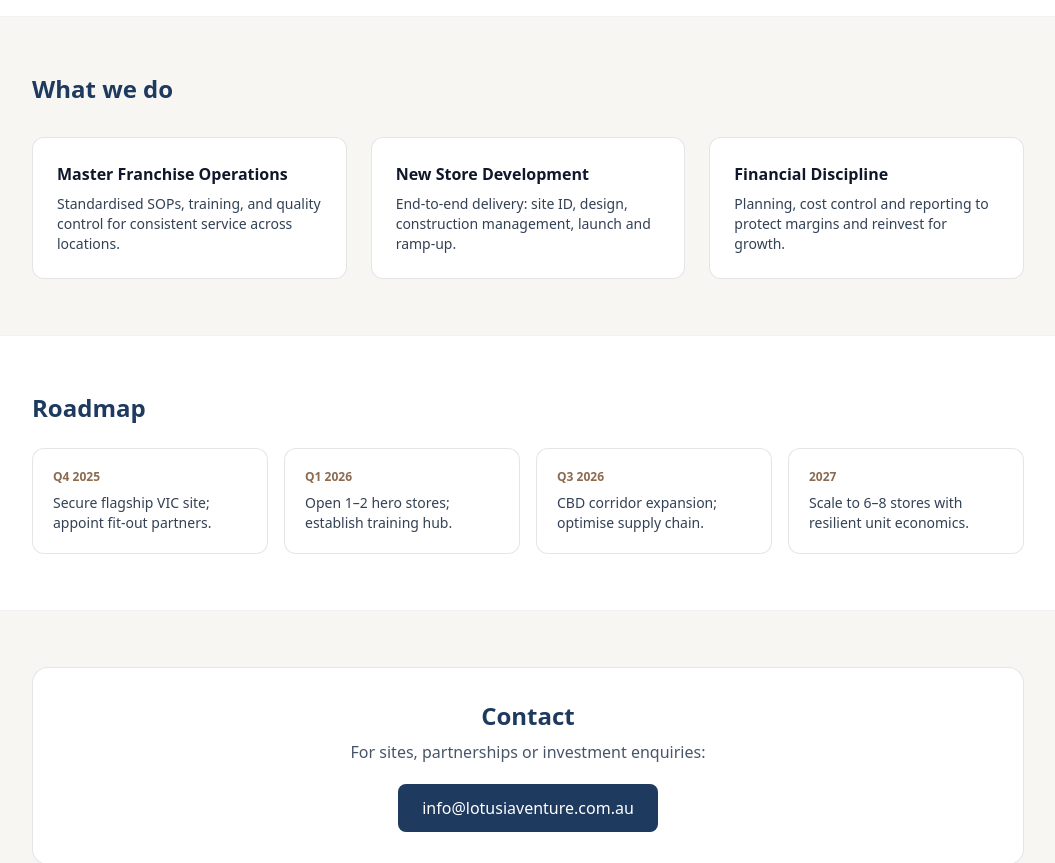
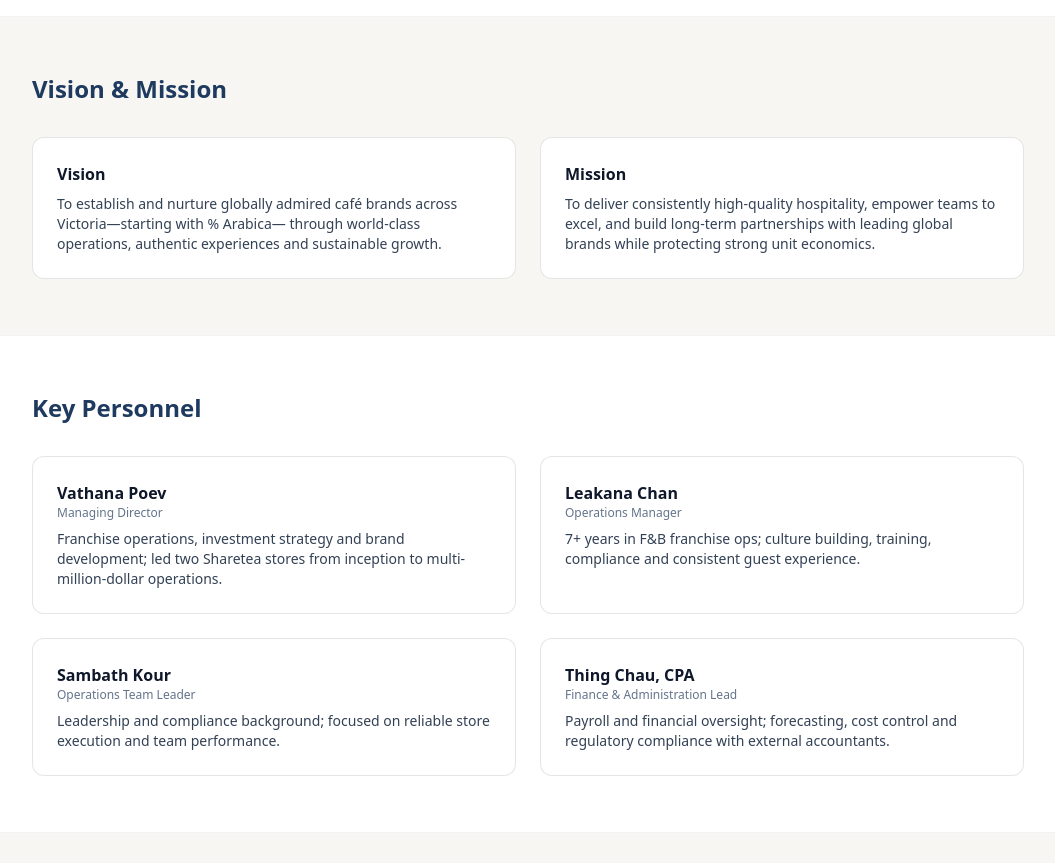
Before and after one commit to MMP2019/Lotusia-Venture, a React (Vite) app: page / in a window 1280 px wide. Shown: the part 900-1763 px from the top of the page, without its empty margins (112-1167 px from the left). Built offline with nearby package versions, Linux system fonts and the light colour scheme.

Commit message:
Update App.jsx

```diff
--- a/App.jsx
+++ b/App.jsx
@@ -27,7 +27,7 @@ export default function LotusiaMinimal() {
             Integrity in Growth
           </h1>
           <p className="mt-4 max-w-2xl text-slate-600">
-            Melbourne-based hospitality group focused on introducing and scaling premium café brands across Victoria — through disciplined operations and thoughtful design.
+            Melbourne-based hospitality group focused on introducing and scaling premium retail brands across Victoria — through disciplined operations and thoughtful design.
           </p>
           <div className="mt-8 flex items-center gap-3">
             <a href="#contact" className={primaryBg + " text-white rounded-lg px-5 py-3"}>Email us</a>
@@ -36,48 +36,59 @@ export default function LotusiaMinimal() {
         </div>
       </section>
 
-      {/* About (one concise block) */}
+      {/* ABOUT (concise) */}
       <section id="about" className="border-y border-black/5 bg-white">
         <div className="mx-auto max-w-5xl px-4 py-14">
           <h2 className={"text-2xl font-semibold " + primary}>About</h2>
           <p className="mt-4 max-w-3xl text-slate-700">
             Lotusia Venture Pty Ltd is a retail hospitality operator and investor. We specialise in
-            multi-site franchise execution: site selection, lease negotiation, fit-out, recruitment,
-            training and ongoing performance management. Our approach balances guest experience with
-            robust unit economics.
+            multi-site franchise execution across Victoria, balancing guest experience with robust unit
+            economics through standardised SOPs, training and financial discipline.
           </p>
         </div>
       </section>
 
-      {/* What we do (3 crisp pillars) */}
-      <section id="capabilities">
+      {/* VISION & MISSION (replaces “What we do”) */}
+      <section id="vision">
         <div className="mx-auto max-w-5xl px-4 py-14">
-          <h2 className={"text-2xl font-semibold " + primary}>What we do</h2>
-          <div className="mt-8 grid gap-6 md:grid-cols-3">
-            <Card title="Master Franchise Operations"
-                  body="Standardised SOPs, training, and quality control for consistent service across locations." />
-            <Card title="New Store Development"
-                  body="End-to-end delivery: site ID, design, construction management, launch and ramp-up." />
-            <Card title="Financial Discipline"
-                  body="Planning, cost control and reporting to protect margins and reinvest for growth." />
+          <h2 className={"text-2xl font-semibold " + primary}>Vision & Mission</h2>
+          <div className="mt-8 grid gap-6 md:grid-cols-2">
+            <div className="rounded-xl border border-black/10 bg-white p-6">
+              <h3 className="font-semibold">Vision</h3>
+              <p className="mt-2 text-sm text-slate-700">
+                To establish and nurture globally admired café brands across Victoria—starting with % Arabica—
+                through world-class operations, authentic experiences and sustainable growth.
+              </p>
+            </div>
+            <div className="rounded-xl border border-black/10 bg-white p-6">
+              <h3 className="font-semibold">Mission</h3>
+              <p className="mt-2 text-sm text-slate-700">
+                To deliver consistently high-quality hospitality, empower teams to excel, and build long-term
+                partnerships with leading global brands while protecting strong unit economics.
+              </p>
+            </div>
           </div>
         </div>
       </section>
 
-      {/* Roadmap (compact) */}
-      <section id="roadmap" className="border-y border-black/5 bg-white">
+      {/* KEY PERSONNEL (replaces “Roadmap”) */}
+      <section id="team" className="border-y border-black/5 bg-white">
         <div className="mx-auto max-w-5xl px-4 py-14">
-          <h2 className={"text-2xl font-semibold " + primary}>Roadmap</h2>
-          <ul className="mt-6 grid gap-4 md:grid-cols-4 text-sm">
-            <Step when="Q4 2025" what="Secure flagship VIC site; appoint fit-out partners." accent={accent} />
-            <Step when="Q1 2026" what="Open 1–2 hero stores; establish training hub." accent={accent} />
-            <Step when="Q3 2026" what="CBD corridor expansion; optimise supply chain." accent={accent} />
-            <Step when="2027"   what="Scale to 6–8 stores with resilient unit economics." accent={accent} />
-          </ul>
+          <h2 className={"text-2xl font-semibold " + primary}>Key Personnel</h2>
+          <div className="mt-8 grid gap-6 md:grid-cols-2">
+            <Person name="Vathana Poev" role="Managing Director"
+                    blurb="Franchise operations, investment strategy and brand development; led two Sharetea stores from inception to multi-million-dollar operations." />
+            <Person name="Leakana Chan" role="Operations Manager"
+                    blurb="7+ years in F&B franchise ops; culture building, training, compliance and consistent guest experience." />
+            <Person name="Sambath Kour" role="Operations Team Leader"
+                    blurb="Leadership and compliance background; focused on reliable store execution and team performance." />
+            <Person name="Thing Chau, CPA" role="Finance & Administration Lead"
+                    blurb="Payroll and financial oversight; forecasting, cost control and regulatory compliance with external accountants." />
+          </div>
         </div>
       </section>
 
-      {/* Contact (single CTA) */}
+      {/* CONTACT */}
       <section id="contact">
         <div className="mx-auto max-w-5xl px-4 py-14">
           <div className="rounded-2xl border border-black/10 bg-white p-8 text-center">
@@ -101,22 +112,14 @@ export default function LotusiaMinimal() {
   );
 }
 
-/* ——— small, reusable presentational pieces ——— */
+/* ——— tiny presentational components ——— */
 
-function Card(props) {
+function Person(props) {
   return (
     <div className="rounded-xl border border-black/10 bg-white p-6">
-      <h3 className="font-semibold">{props.title}</h3>
-      <p className="mt-2 text-sm text-slate-700">{props.body}</p>
+      <h3 className="font-semibold">{props.name}</h3>
+      <div className="text-xs text-slate-500">{props.role}</div>
+      <p className="mt-2 text-sm text-slate-700">{props.blurb}</p>
     </div>
   );
 }
-
-function Step(props) {
-  return (
-    <li className="rounded-xl border border-black/10 bg-white p-5">
-      <div className={props.accent + " text-xs font-semibold"}>{props.when}</div>
-      <div className="mt-2 text-slate-700">{props.what}</div>
-    </li>
-  );
-}
```
